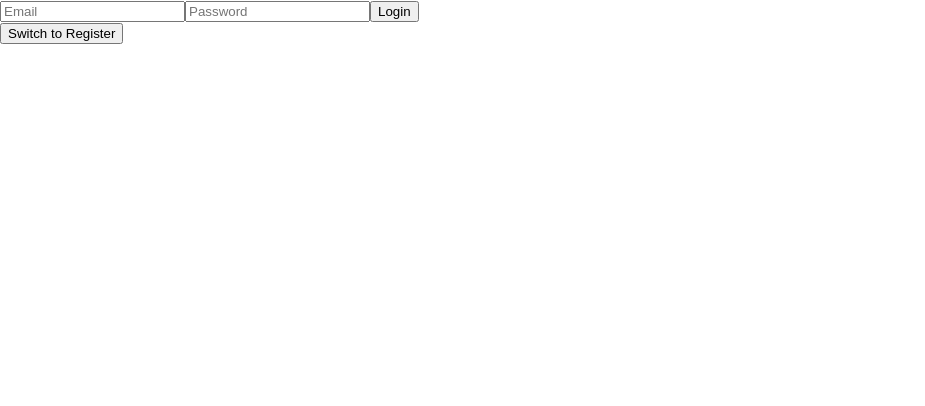
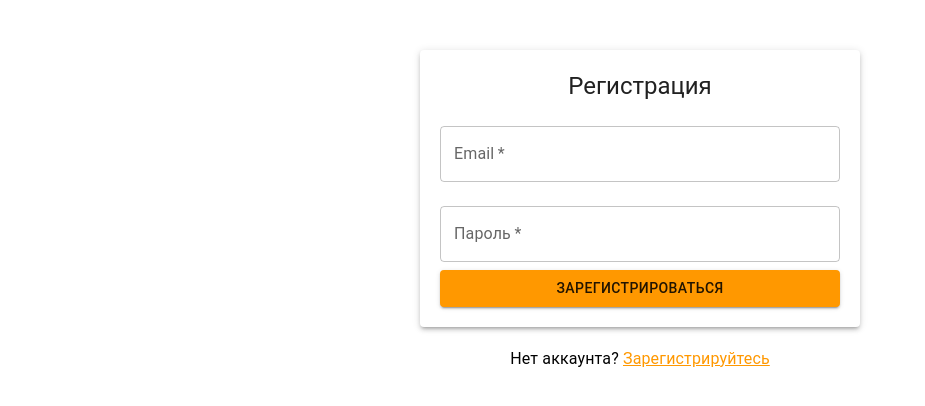
Before and after one commit to CVladim1r/Front-Munka, a React (Vite) app: page /auth in a window 1280 px wide. Shown: the top 406 px of the page, without its empty margins (0-925 px from the left). Built offline with nearby package versions, Linux system fonts and the light colour scheme; the HTML template or start-up script is replaced by a standard one.

Commit message:
or-style reg/auth

```diff
--- a/src/App.tsx
+++ b/src/App.tsx
@@ -1,20 +1,32 @@
 import React from 'react';
-import { BrowserRouter as Router, Routes, Route } from 'react-router-dom';
-import AuthSwitch from './components/AuthSwitch';
-import { AuthProvider } from './context/AuthContext';
-import MainPage from './components/MainPage'; // Import MainPage
+import { Navigate, Route, BrowserRouter as Router, Routes } from 'react-router-dom';
+import MainPage from './components/MainPage';
+import { AuthProvider, useAuth } from './context/AuthContext';
+import AuthSwitch from './context/AuthSwitch';
 
 const App: React.FC = () => {
     return (
         <Router>
             <AuthProvider>
-                <Routes>
-                    <Route path="/auth" element={<AuthSwitch />} />
-                    <Route path="/" element={<MainPage />} />
-                </Routes>
+                <AppRoutes />
             </AuthProvider>
         </Router>
     );
 };
 
+const AppRoutes: React.FC = () => {
+    const { isAuthenticated } = useAuth();
+
+    return (
+        <Routes>
+            <Route path="/auth" element={<AuthSwitch />} />
+            {isAuthenticated ? (
+                <Route path="/" element={<MainPage />} />
+            ) : (
+                <Route path="*" element={<Navigate to="/auth" />} />
+            )}
+        </Routes>
+    );
+};
+
 export default App;
--- a/src/components/AuthSwitch.tsx
+++ /dev/null
@@ -1,18 +0,0 @@
-import React, { useState } from 'react';
-import LoginForm from './LoginForm';
-import RegisterForm from './RegisterForm';
-
-const AuthSwitch: React.FC = () => {
-    const [isLogin, setIsLogin] = useState(true);
-
-    return (
-        <div>
-            {isLogin ? <LoginForm /> : <RegisterForm />}
-            <button onClick={() => setIsLogin(!isLogin)}>
-                {isLogin ? 'Switch to Register' : 'Switch to Login'}
-            </button>
-        </div>
-    );
-};
-
-export default AuthSwitch;
--- a/src/components/LoginForm.tsx
+++ b/src/components/LoginForm.tsx
@@ -1,40 +1,67 @@
 import React, { useState, useContext } from 'react';
 import axios from 'axios';
 import { AuthContext } from '../context/AuthContext';
+import { useNavigate } from 'react-router-dom';
+import { createTheme, ThemeProvider } from '@mui/material/styles';
+import { orange } from '@mui/material/colors';
+import { TextField, Button, Typography, Paper } from '@mui/material';
+
+const theme = createTheme({
+    palette: {
+        primary: {
+            main: orange[500],
+        },
+    },
+});
 
 const LoginForm: React.FC = () => {
     const [email, setEmail] = useState('');
     const [password, setPassword] = useState('');
     const { login } = useContext(AuthContext) || { login: () => {} };
+    const navigate = useNavigate(); // Хук для навигации
 
     const handleSubmit = async (e: React.FormEvent) => {
         e.preventDefault();
         try {
             const response = await axios.post('http://localhost:5000/login', { email, password });
             login(response.data.access_token);
+            navigate('/'); // Переход на главную страницу после успешной аутентификации
         } catch (error) {
             console.error('Login error');
         }
     };
 
     return (
+        <ThemeProvider theme={theme}>
+            <Paper elevation={3} style={{ padding: 20, maxWidth: 400, margin: 'auto', marginTop: 50 }}>
+                <Typography variant="h5" align="center" gutterBottom>
+                    Регистрация
+                </Typography>
                 <form onSubmit={handleSubmit}>
-            <input
+                    <TextField
+                        label="Email"
                         type="email"
                         value={email}
                         onChange={(e) => setEmail(e.target.value)}
-                placeholder="Email"
+                        fullWidth
+                        margin="normal"
                         required
                     />
-            <input
+                    <TextField
+                        label="Пароль"
                         type="password"
                         value={password}
                         onChange={(e) => setPassword(e.target.value)}
-                placeholder="Password"
+                        fullWidth
+                        margin="normal"
                         required
                     />
-            <button type="submit">Login</button>
+                    <Button type="submit" variant="contained" color="primary" fullWidth>
+                        Зарегистрироваться
+                    </Button>
                 </form>
+            </Paper>
+        </ThemeProvider>
     );
 };
 
--- a/src/components/MainPage.tsx
+++ b/src/components/MainPage.tsx
@@ -1,13 +1,25 @@
-import React from 'react';
-import { Container, Typography, Box } from '@mui/material';
+import React, { useContext } from 'react';
+import { Container, Typography, Box, Button } from '@mui/material';
+import { AuthContext } from '../context/AuthContext';
 
 const MainPage: React.FC = () => {
+    const { logout } = useContext(AuthContext);
+
+    const handleLogout = () => {
+        logout();
+    };
+
     return (
         <Container maxWidth="md">
             <Box mt={5}>
                 <Typography variant="h4" align="center" gutterBottom>
                     Welcome to the Main Page
                 </Typography>
+                <Box display="flex" justifyContent="center" mt={2}>
+                    <Button variant="contained" onClick={handleLogout}>
+                        Logout
+                    </Button>
+                </Box>
             </Box>
         </Container>
     );
--- a/src/context/AuthContext.tsx
+++ b/src/context/AuthContext.tsx
@@ -1,22 +1,30 @@
-import React, { createContext, useState, useEffect } from 'react';
+import React, { createContext, useState, useEffect, useContext } from 'react';
 import axios from 'axios';
-import { useNavigate } from 'react-router-dom'; // Импортируйте useNavigate
+import { useNavigate } from 'react-router-dom';
 
 interface AuthContextType {
     isAuthenticated: boolean;
-    login: (token: string, navigate: () => void) => void;
+    login: (token: string) => void;
     logout: () => void;
 }
 
-export const AuthContext = createContext<AuthContextType>({
+const AuthContext = createContext<AuthContextType>({
     isAuthenticated: false,
     login: () => {},
     logout: () => {},
 });
 
-export const AuthProvider: React.FC<{ children: React.ReactNode }> = ({ children }) => {
+const useAuth = () => {
+    const context = useContext(AuthContext);
+    if (!context) {
+        throw new Error('useAuth must be used within an AuthProvider');
+    }
+    return context;
+};
+
+const AuthProvider: React.FC<{ children: React.ReactNode }> = ({ children }) => {
     const [isAuthenticated, setIsAuthenticated] = useState<boolean>(false);
-    const navigate = useNavigate(); // Используйте useNavigate для навигации
+    const navigate = useNavigate();
 
     useEffect(() => {
         const token = localStorage.getItem('token');
@@ -37,10 +45,10 @@ export const AuthProvider: React.FC<{ children: React.ReactNode }> = ({ children
         }
     }, []);
 
-    const login = (token: string, navigate: () => void) => {
+    const login = (token: string) => {
         localStorage.setItem('token', token);
         setIsAuthenticated(true);
-        navigate(); // Переход на страницу после успешной аутентификации
+        navigate('/');
     };
 
     const logout = () => {
@@ -54,3 +62,5 @@ export const AuthProvider: React.FC<{ children: React.ReactNode }> = ({ children
         </AuthContext.Provider>
     );
 };
+
+export { AuthContext, AuthProvider, useAuth };
--- /dev/null
+++ b/src/context/AuthSwitch.tsx
@@ -0,0 +1,46 @@
+import React, { useState } from 'react';
+import LoginForm from '../components/LoginForm';
+import RegisterForm from '../components/RegisterForm';
+import { Link } from 'react-router-dom';
+import { Typography } from '@mui/material';
+import { createTheme, ThemeProvider } from '@mui/material/styles';
+import { orange } from '@mui/material/colors';
+
+const theme = createTheme({
+    palette: {
+        primary: {
+            main: orange[500],
+        },
+    },
+});
+
+const AuthSwitch: React.FC = () => {
+    const [isLogin, setIsLogin] = useState(true);
+
+    return (
+        <ThemeProvider theme={theme}>
+            <div>
+                {isLogin ? <LoginForm /> : <RegisterForm />}
+                <Typography align="center" variant="body1" style={{ marginTop: 20 }}>
+                    {isLogin ? (
+                        <>
+                            Нет аккаунта?{' '}
+                            <Link to="/register" style={{ color: theme.palette.primary.main }}>
+                                Зарегистрируйтесь
+                            </Link>
+                        </>
+                    ) : (
+                        <>
+                            Уже есть аккаунт?{' '}
+                            <Link to="/login" style={{ color: theme.palette.primary.main }}>
+                                Войдите
+                            </Link>
+                        </>
+                    )}
+                </Typography>
+            </div>
+        </ThemeProvider>
+    );
+};
+
+export default AuthSwitch;
```
Also changed, not shown: src/components/PrivateRoute.tsx (deleted, +0 -16 lines), src/context/PublicRoute.tsx (added, +11 -0 lines), src/context/Routes.tsx (added, +22 -0 lines). Lines whose indentation alone changed are shown as unchanged.
